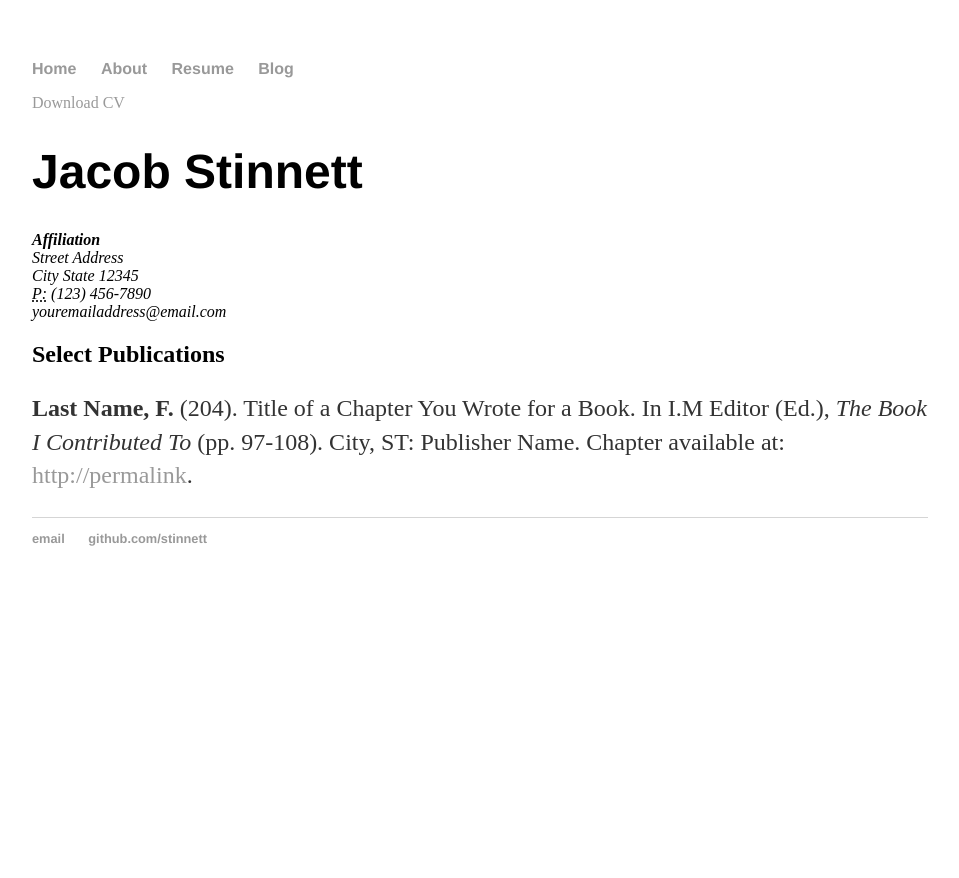
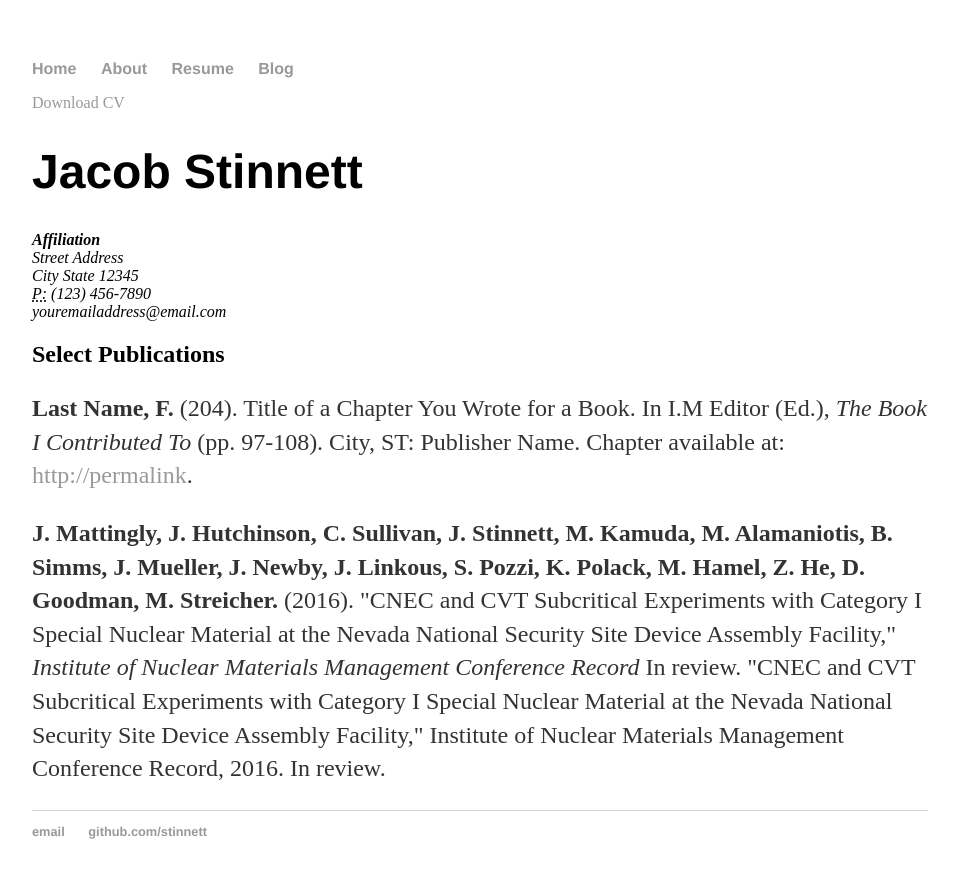
Before and after one commit to Stinnett/Stinnett.github.io, a Jekyll site: the page built from resume/index.html, in a window 1280 px wide. Shown: the top 878 px of the page, without its empty margins (160-1119 px from the left). Built offline with Jekyll 4.4.1, drawn with Linux system fonts in a browser that asks for light colours.

Commit message:
test ref added

```diff
--- a/resume/index.html
+++ b/resume/index.html
@@ -17,6 +17,7 @@ title: Stinnett's Resume
 					<h2>Select Publications</h2>
 
 					<p><strong>Last Name, F.</strong> (204). Title of a Chapter You Wrote for a Book. In I.M Editor (Ed.), <em>The Book I Contributed To</em> (pp. 97-108). City, ST: Publisher Name. Chapter available at: <a href="#">http://permalink</a>.
+					<p><strong>J. Mattingly, J. Hutchinson, C. Sullivan, J. Stinnett, M. Kamuda, M. Alamaniotis, B. Simms, J. Mueller, J. Newby, J. Linkous, S. Pozzi, K. Polack, M. Hamel, Z. He, D. Goodman, M. Streicher.</strong> (2016). "CNEC and CVT Subcritical Experiments with Category I Special Nuclear Material at the Nevada National Security Site Device Assembly Facility," <em>Institute of Nuclear Materials Management Conference Record</em> In review</a>.
 
-
+ "CNEC and CVT Subcritical Experiments with Category I Special Nuclear Material at the Nevada National Security Site Device Assembly Facility," Institute of Nuclear Materials Management Conference Record, 2016. In review.
 	</div>
```
